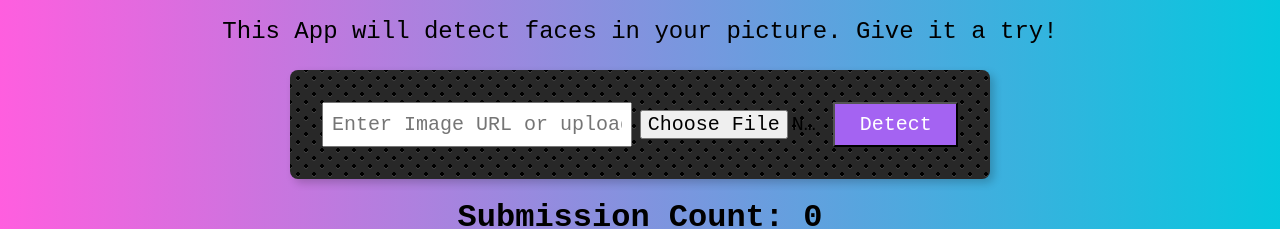
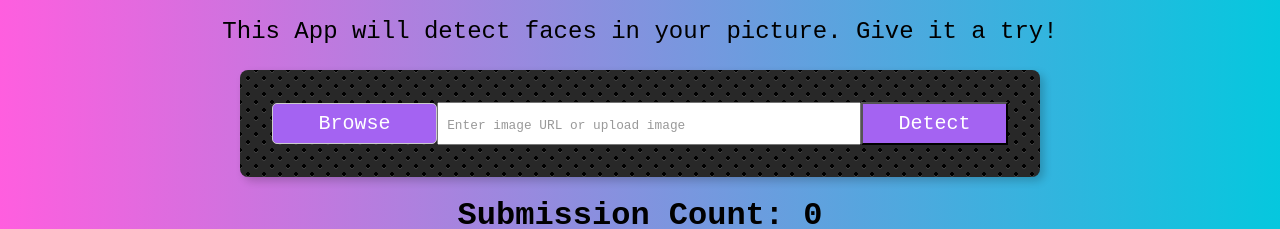
Before and after one commit to giovanni-rojas/facefind, a React (Create React App) app: page / in a window 1280 px wide. Shown: the part 144-373 px from the top of the page. Built offline with nearby package versions, Linux system fonts and the light colour scheme; the HTML template or start-up script is replaced by a standard one.

Commit message:
working facefind

```diff
--- a/src/App.js
+++ b/src/App.js
@@ -35,7 +35,12 @@ class App extends Component {
 
       const reader = new FileReader();
       reader.onloadend = () => {
-        this.setState({ file: reader.result, errorMessage: '', fileName: file.name, input: file.name }); // Clear error if valid
+        this.setState({
+          file: reader.result,
+          errorMessage: '',
+          fileName: file.name, // This is for potential use later
+          input: file.name // Set the input to the file name
+        });
       };
       reader.readAsDataURL(file); // Convert the file to base64
     }
--- a/src/components/ImageLinkForm/ImageLinkForm.css
+++ b/src/components/ImageLinkForm/ImageLinkForm.css
@@ -8,3 +8,38 @@
 	background-color:#282828;
 	background-size:16px 16px;
 }
+
+input::placeholder {
+	font-size: 0.8rem; /* Adjust the size as needed */
+	color: #999; /* Optional: Change the color for better visibility */
+}
+
+.form {
+	display: flex; /* Use flexbox for better alignment */
+	align-items: center; /* Center items vertically */
+  }
+
+input[type="file"] {
+	margin-right: 8px; /* Add some space between the file input and text input */
+}
+
+label {
+	cursor: pointer; /* Make it clear that the label is clickable */
+	text-align: center; /* Center the text */
+	padding: 10px; /* Adjust padding for better appearance */
+	background-color: #d3d3d3; /* Light gray color for the button */
+	border: 1px solid #ccc; /* Add a border */
+	border-radius: 5px; /* Rounded corners */
+  }
+
+  .form {
+	display: flex; /* Use flexbox for layout */
+	align-items: center; /* Center items vertically */
+	width: 100%; /* Make the form take full width */
+	max-width: 800px; /* Optional: Set a max width */
+  }
+
+  input[type="text"],
+  input[type="file"] {
+	flex-grow: 1; /* Allow inputs to grow and fill available space */
+  }
--- a/src/components/ImageLinkForm/ImageLinkForm.js
+++ b/src/components/ImageLinkForm/ImageLinkForm.js
@@ -18,17 +18,22 @@ const ImageLinkForm = ( { onInputChange, onButtonSubmit, onFileChange, inputValu
 		  <div className='center'>
 			<div className='form center pa4 br3 shadow-5'>
 			  <input
-				className='f4 pa2 w-50 center'
+				className='f4 pa2 w-70 center'
+				type='file'
+				id='fileInput'
+				onChange={onFileChange}
+				style={{ display: 'none' }}
+			  />
+			<label htmlFor='fileInput' className='f4 pa2 w-20 center bg-light-purple white dib grow pointer'>
+            	Browse
+          	</label>
+			  <input
+				className='f4 pa2 w-20 center ml2' // Adjust width and margin
 				type='text'
-				placeholder='Enter Image URL or upload'
+				placeholder='Enter image URL or upload image'
 				onChange={onInputChange}
 				onKeyPress={handleKeyPress}
 				value={inputValue}
-			  />
-			  <input
-				className='f4 pa2 w-30 center ml2'
-				type='file'
-				onChange={onFileChange}
 			  />
 			  <button
 				className='w-20 grow f4 link ph3 pv2 dib white bg-light-purple'
@@ -39,7 +44,7 @@ const ImageLinkForm = ( { onInputChange, onButtonSubmit, onFileChange, inputValu
 			</div>
 		  </div>
 		</div>
-	);
+	  );
 }
 
 export default ImageLinkForm;
```
